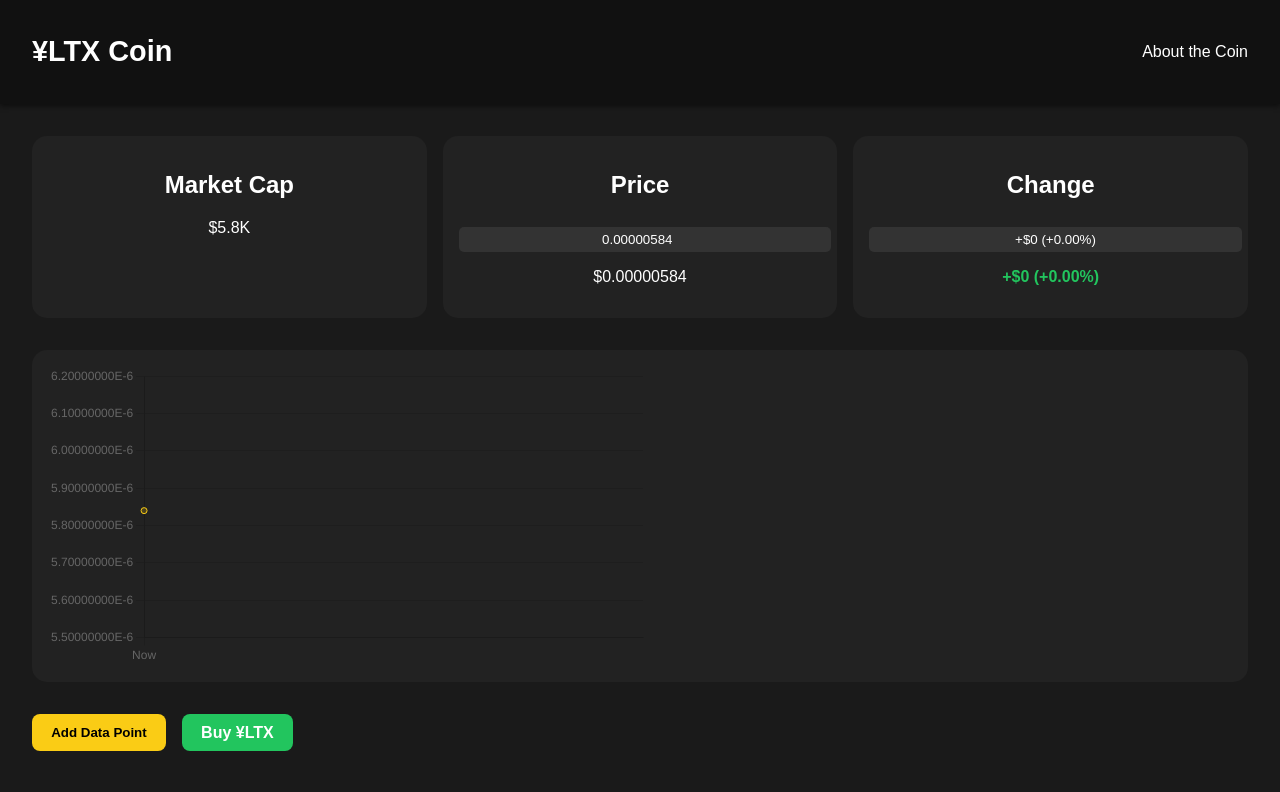
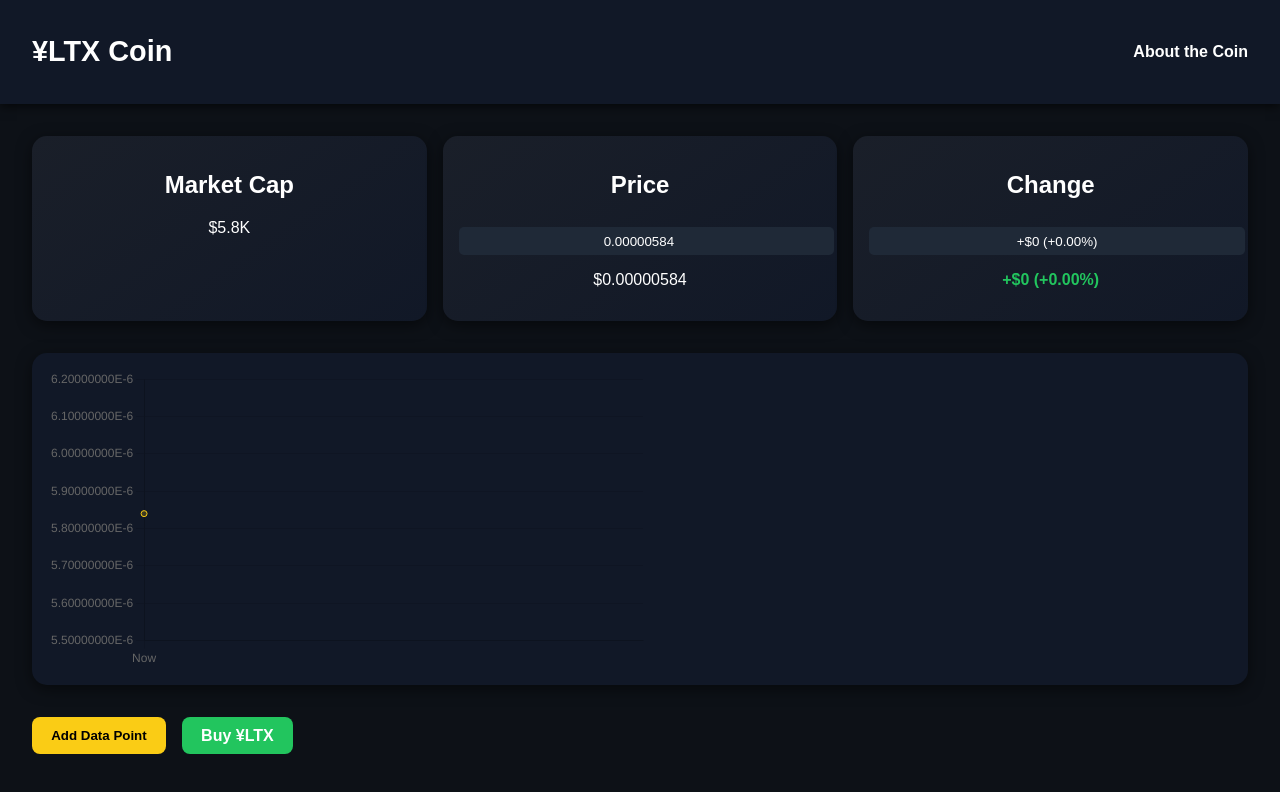
Before and after one commit to LTXonSOL/-LTX, a plain HTML site: page index.html in a window 1280 px wide. Drawn offline with nearby package versions, Linux system fonts and the light colour scheme.

Commit message:
Update style.css

```diff
--- a/style.css
+++ b/style.css
@@ -1,8 +1,7 @@
-/* Grundlegendes Styling */
 body {
     margin: 0;
     font-family: Arial, sans-serif;
-    background-color: #1a1a1a;
+    background-color: #0d1117;
     color: white;
     transition: background 0.3s;
 }
@@ -12,9 +11,8 @@ header {
     justify-content: space-between;
     align-items: center;
     padding: 1rem 2rem;
-    background-color: #111;
-    box-shadow: 0 2px 5px rgba(0,0,0,0.5);
-    transition: background 0.3s;
+    background-color: #111827;
+    box-shadow: 0 2px 10px rgba(0,0,0,0.7);
 }
 
 header h1 {
@@ -25,6 +23,7 @@ nav a {
     color: white;
     text-decoration: none;
     margin-left: 1rem;
+    font-weight: bold;
     transition: color 0.2s;
 }
 
@@ -44,50 +43,52 @@ main {
 }
 
 .card {
-    background-color: #222;
+    background: linear-gradient(145deg, #1a1f29, #111827);
     padding: 1rem;
     border-radius: 15px;
     flex: 1;
     min-width: 180px;
     text-align: center;
+    box-shadow: 0 4px 15px rgba(0,0,0,0.5);
     transition: transform 0.2s, box-shadow 0.2s;
 }
 
 .card:hover {
     transform: translateY(-5px);
-    box-shadow: 0 8px 20px rgba(250,204,21,0.4);
+    box-shadow: 0 10px 25px rgba(250,204,21,0.5);
 }
 
 .card input {
     width: 100%;
     margin-top: 0.5rem;
-    padding: 0.3rem;
+    padding: 0.4rem;
     border-radius: 5px;
     border: none;
     text-align: center;
-    background-color: #333;
+    background-color: #1f2937;
     color: white;
     transition: box-shadow 0.2s, background 0.2s;
 }
 
 .card input:focus {
     outline: none;
-    background-color: #444;
+    background-color: #374151;
     box-shadow: 0 0 8px #facc15;
 }
 
 .chart-container {
-    background-color: #222;
+    background-color: #111827;
     padding: 1rem;
     border-radius: 15px;
     margin-bottom: 2rem;
     height: 300px;
     transition: transform 0.2s, box-shadow 0.2s;
+    box-shadow: 0 4px 15px rgba(0,0,0,0.5);
 }
 
 .chart-container:hover {
     transform: translateY(-3px);
-    box-shadow: 0 8px 20px rgba(250,204,21,0.4);
+    box-shadow: 0 10px 25px rgba(250,204,21,0.5);
 }
 
 .controls {
@@ -114,7 +115,7 @@ main {
 .controls button:hover {
     background-color: #eab308;
     transform: translateY(-2px);
-    box-shadow: 0 5px 15px rgba(250,204,21,0.4);
+    box-shadow: 0 5px 15px rgba(250,204,21,0.5);
 }
 
 .controls a {
@@ -126,7 +127,7 @@ main {
 .controls a:hover {
     background-color: #16a34a;
     transform: translateY(-2px);
-    box-shadow: 0 5px 15px rgba(34,197,94,0.4);
+    box-shadow: 0 5px 15px rgba(34,197,94,0.5);
 }
 
 .positive {
@@ -153,5 +154,5 @@ main {
 .whitepaper:hover {
     background-color: #eab308;
     transform: translateY(-2px);
-    box-shadow: 0 5px 15px rgba(250,204,21,0.4);
+    box-shadow: 0 5px 15px rgba(250,204,21,0.5);
     }
```
